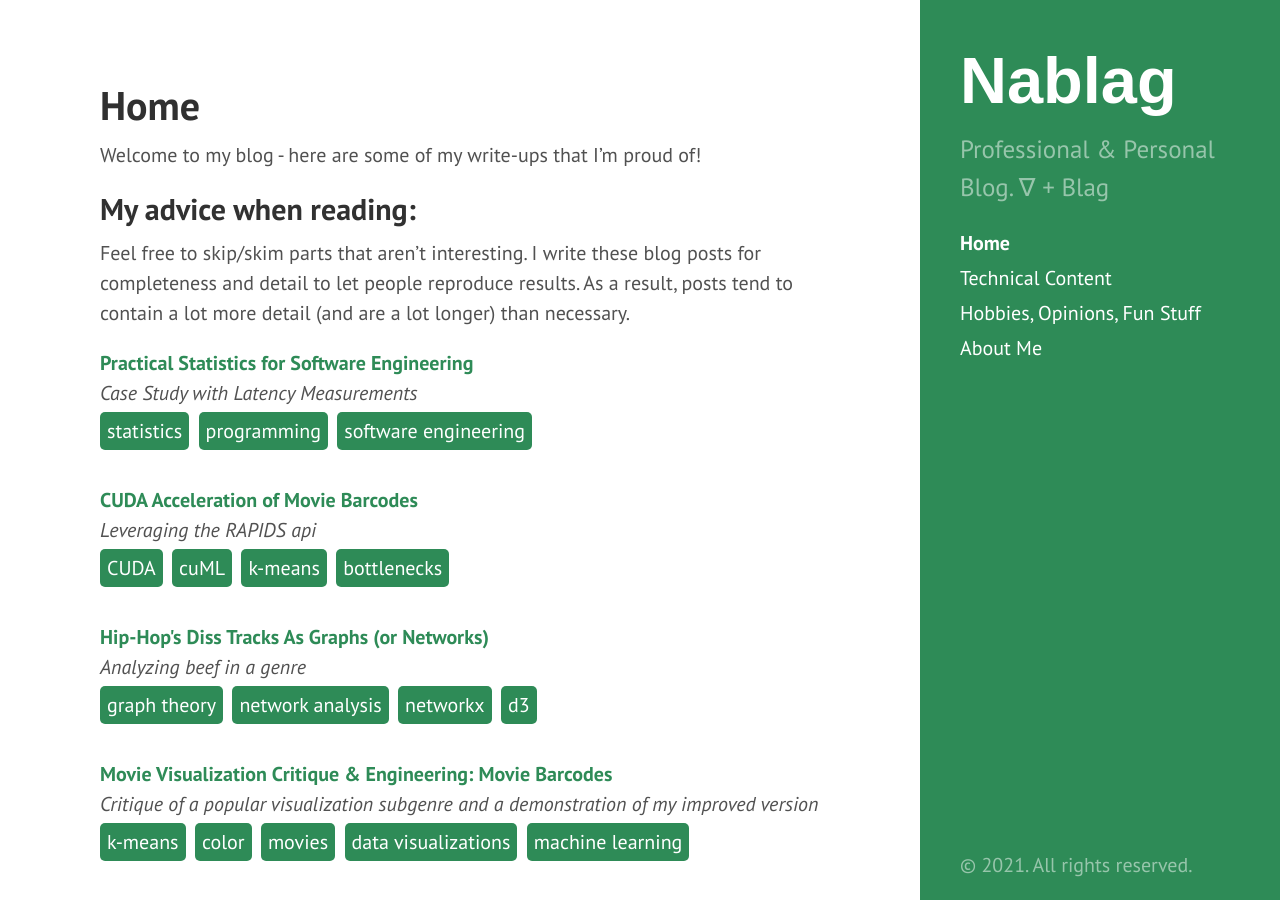
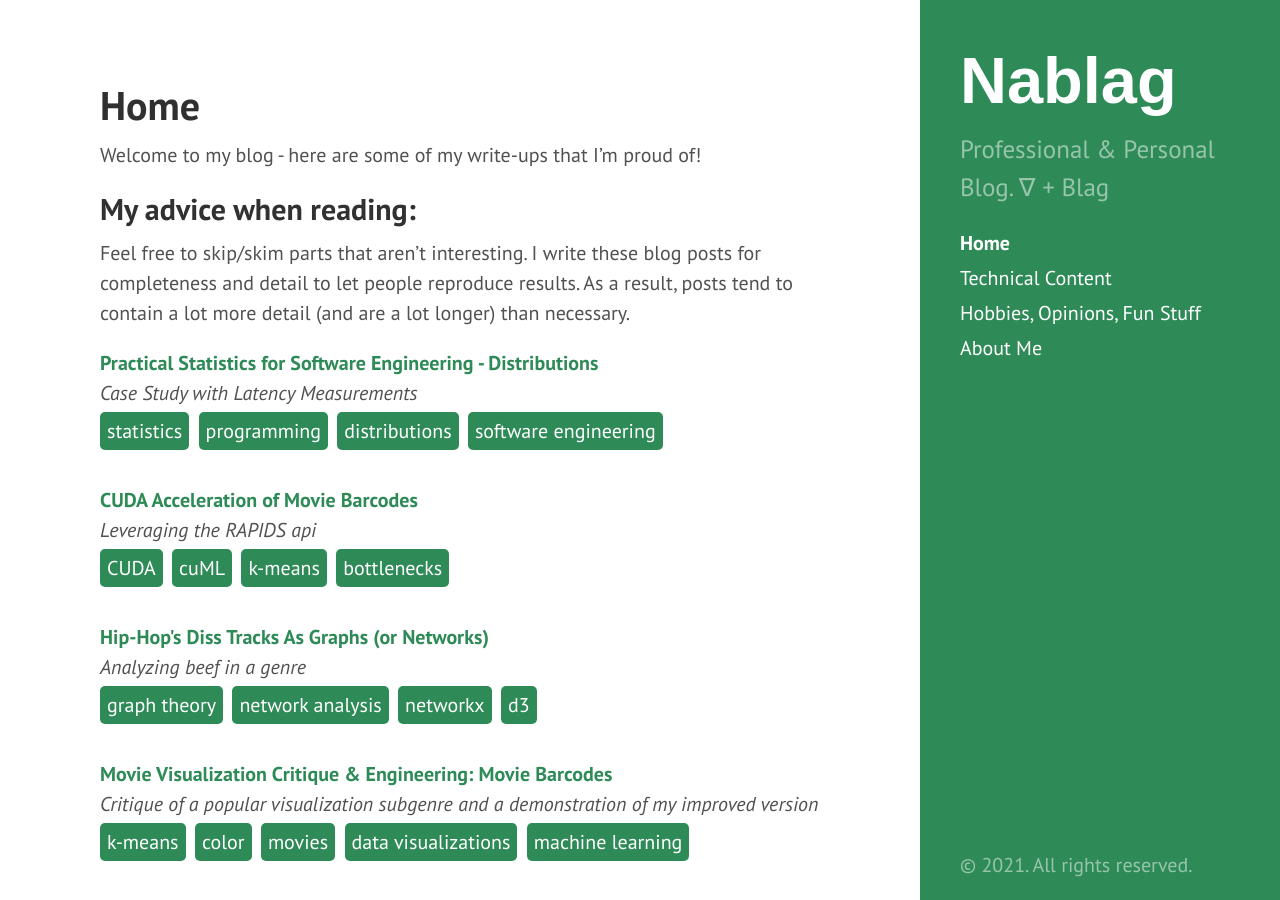
Before and after one commit to tedkim97/tedkim97.github.io, a Jekyll site: the page built from index.md, in a window 1280 px wide and 900 px high. Built offline with Jekyll 4.4.1, drawn with Linux system fonts in a browser that asks for light colours.

Commit message:
minor modifications to old posts

```diff
--- a/_posts/2021-07-21-latency_measurement_stats.md
+++ b/_posts/2021-07-21-latency_measurement_stats.md
@@ -1,6 +1,6 @@
 ---
 layout: post
-title: Practical Statistics for Software Engineering
+title: Practical Statistics for Software Engineering - Distributions
 subtitle: Case Study with Latency Measurements
 published: true
 enable_latex: true
@@ -15,9 +15,12 @@ tags:
   - statistics
   - software
   - metrics
+  - case-study
+  - guide
 concepts:
   - statistics
   - programming
+  - distributions
   - software engineering
 ---
 
```
Also changed, not shown: _posts/2020-02-17-webscraping.md (+1 -0 lines), _posts/2020-02-18-anonymization.md (+1 -0 lines), _posts/2020-02-18-scrapetips.md (+1 -0 lines).
